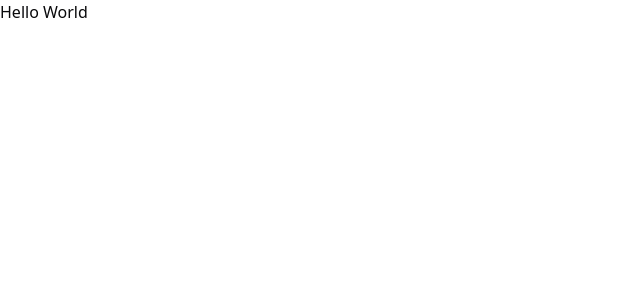
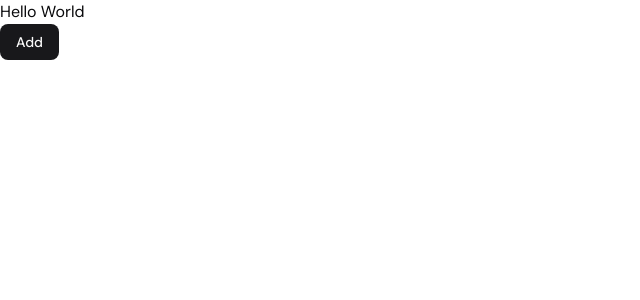
Before and after one commit to sameerjohn1/nextjs-ai-ui-ux-generator, a Next.js app: page / in a window 1280 px wide. Shown: the top 300 px of the page, without its empty margins (0-640 px from the left). Built offline with nearby package versions, Linux system fonts and the light colour scheme.

Commit message:
Database setup with Neon DB

```diff
--- a/app/layout.tsx
+++ b/app/layout.tsx
@@ -1,20 +1,14 @@
 import type { Metadata } from "next";
-import { Geist, Geist_Mono } from "next/font/google";
+import { DM_Sans } from "next/font/google";
 import "./globals.css";
 
-const geistSans = Geist({
-  variable: "--font-geist-sans",
-  subsets: ["latin"],
-});
-
-const geistMono = Geist_Mono({
-  variable: "--font-geist-mono",
+const appFonts = DM_Sans({
   subsets: ["latin"],
 });
 
 export const metadata: Metadata = {
   title: "UIUX Mockup Generator App",
-  description: "Generated by create next app",
+  description: "Generate High quality Free UIUX Mobile and Web Mockup designs.",
 };
 
 export default function RootLayout({
@@ -24,11 +18,7 @@ export default function RootLayout({
 }>) {
   return (
     <html lang="en">
-      <body
-        className={`${geistSans.variable} ${geistMono.variable} antialiased`}
-      >
-        {children}
-      </body>
+      <body className={appFonts.className}>{children}</body>
     </html>
   );
 }
--- a/app/page.tsx
+++ b/app/page.tsx
@@ -1,9 +1,11 @@
+import { Button } from "@/components/ui/button";
 import Image from "next/image";
 
 export default function Home() {
   return (
     <div>
       <h2>Hello World</h2>
+      <Button>Add</Button>
     </div>
   );
 }
--- /dev/null
+++ b/config/db.tsx
@@ -0,0 +1,2 @@
+import { drizzle } from "drizzle-orm/neon-http";
+const db = drizzle(process.env.DATABASE_URL!);
--- /dev/null
+++ b/config/schema.tsx
@@ -0,0 +1,8 @@
+import { integer, pgTable, varchar } from "drizzle-orm/pg-core";
+
+export const usersTable = pgTable("users", {
+  id: integer().primaryKey().generatedAlwaysAsIdentity(),
+  name: varchar({ length: 255 }).notNull(),
+  email: varchar({ length: 255 }).notNull().unique(),
+  credits: integer().default(5),
+});
--- /dev/null
+++ b/drizzle.config.ts
@@ -0,0 +1,10 @@
+import 'dotenv/config';
+import { defineConfig } from 'drizzle-kit';
+
+export default defineConfig({
+  schema: './config/schema.tsx',
+  dialect: 'postgresql',
+  dbCredentials: {
+    url: process.env.DATABASE_URL!,
+  },
+});
--- a/package.json
+++ b/package.json
@@ -9,6 +9,7 @@
   },
   "dependencies": {
     "@hookform/resolvers": "^5.2.2",
+    "@neondatabase/serverless": "^1.0.2",
     "@radix-ui/react-accordion": "^1.2.12",
     "@radix-ui/react-alert-dialog": "^1.1.15",
     "@radix-ui/react-aspect-ratio": "^1.1.8",
@@ -39,6 +40,8 @@
     "clsx": "^2.1.1",
     "cmdk": "^1.1.1",
     "date-fns": "^4.1.0",
+    "dotenv": "^17.2.3",
+    "drizzle-orm": "^0.45.1",
     "embla-carousel-react": "^8.6.0",
     "input-otp": "^1.4.2",
     "lucide-react": "^0.562.0",
@@ -60,7 +63,9 @@
     "@types/node": "^20",
     "@types/react": "^19",
     "@types/react-dom": "^19",
+    "drizzle-kit": "^0.31.8",
     "tailwindcss": "^4",
+    "tsx": "^4.21.0",
     "tw-animate-css": "^1.4.0",
     "typescript": "^5"
   }
```
Also changed, not shown: 2 other files (tests, documents, lock files or other folders).
